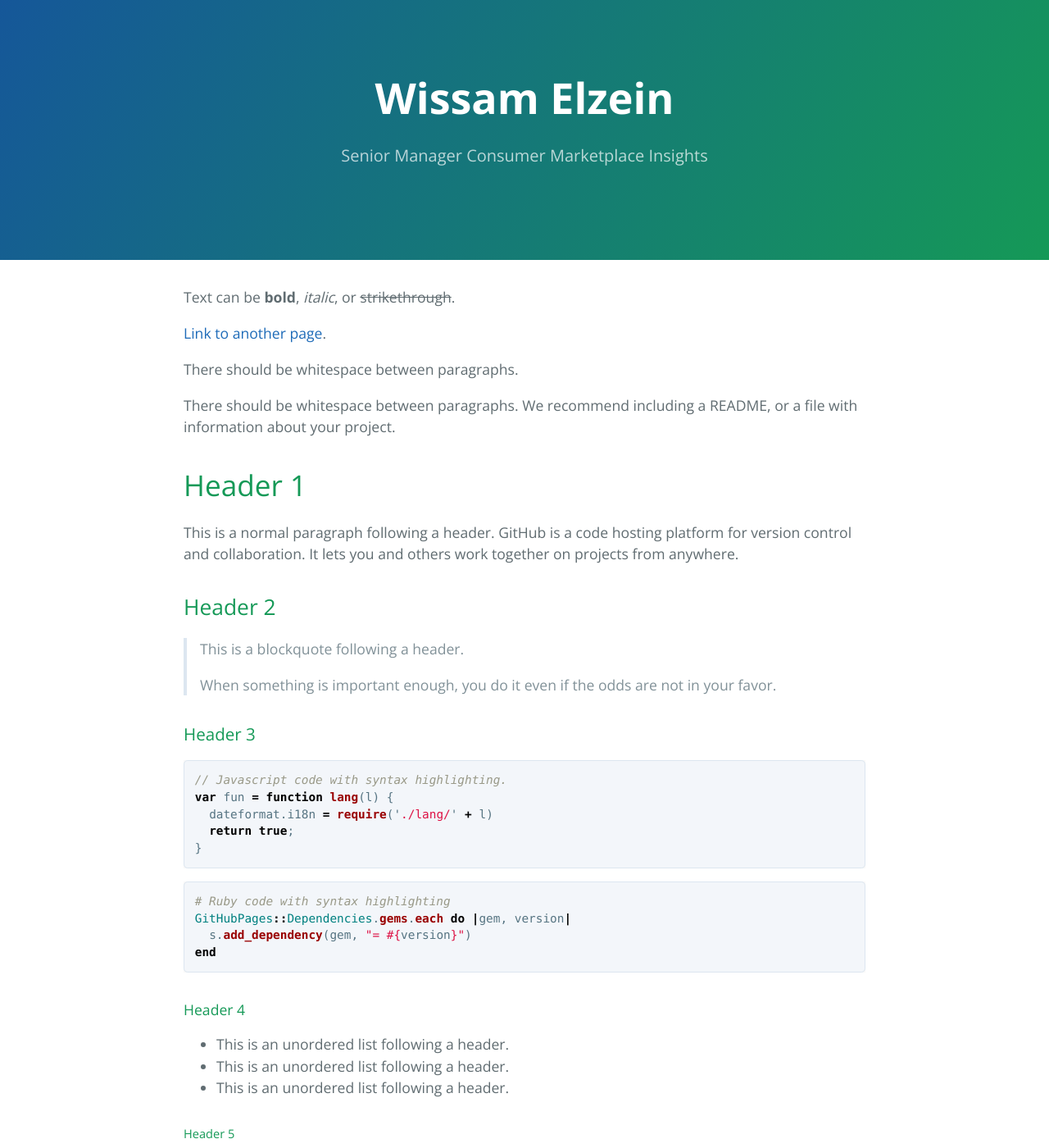
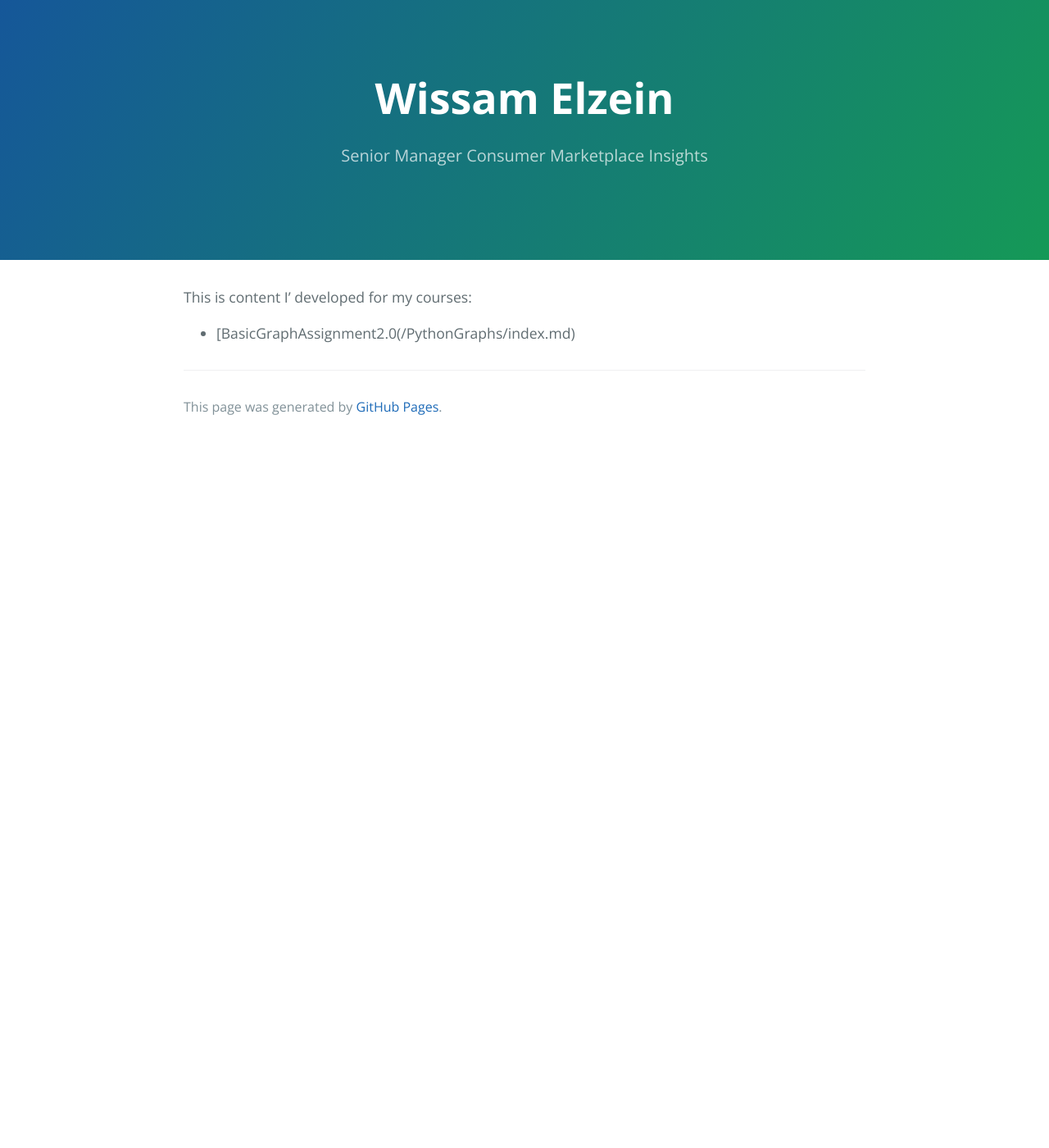
Before and after one commit to Welzein/Welzein.github.io, a Jekyll site: the page built from index.md, in a window 1280 px wide and 1400 px high. Shown: the whole window at 82% size. Built offline with Jekyll 4.4.1, drawn with Linux system fonts in a browser that asks for light colours; our own code applies the rules of GitHub Pages for plain Markdown files; some of the changed text lies outside the part shown.

Commit message:
Update index.md

````diff
--- a/index.md
+++ b/index.md
@@ -3,122 +3,5 @@
 description: Senior Manager Consumer Marketplace Insights
 ---
 
-Text can be **bold**, _italic_, or ~~strikethrough~~.
-
-[Link to another page](./another-page.html).
-
-There should be whitespace between paragraphs.
-
-There should be whitespace between paragraphs. We recommend including a README, or a file with information about your project.
-
-# Header 1
-
-This is a normal paragraph following a header. GitHub is a code hosting platform for version control and collaboration. It lets you and others work together on projects from anywhere.
-
-## Header 2
-
-> This is a blockquote following a header.
->
-> When something is important enough, you do it even if the odds are not in your favor.
-
-### Header 3
-
-```js
-// Javascript code with syntax highlighting.
-var fun = function lang(l) {
-  dateformat.i18n = require('./lang/' + l)
-  return true;
-}
-```
-
-```ruby
-# Ruby code with syntax highlighting
-GitHubPages::Dependencies.gems.each do |gem, version|
-  s.add_dependency(gem, "= #{version}")
-end
-```
-
-#### Header 4
-
-*   This is an unordered list following a header.
-*   This is an unordered list following a header.
-*   This is an unordered list following a header.
-
-##### Header 5
-
-1.  This is an ordered list following a header.
-2.  This is an ordered list following a header.
-3.  This is an ordered list following a header.
-
-###### Header 6
-
-| head1        | head two          | three |
-|:-------------|:------------------|:------|
-| ok           | good swedish fish | nice  |
-| out of stock | good and plenty   | nice  |
-| ok           | good `oreos`      | hmm   |
-| ok           | good `zoute` drop | yumm  |
-
-### There's a horizontal rule below this.
-
-* * *
-
-### Here is an unordered list:
-
-*   Item foo
-*   Item bar
-*   Item baz
-*   Item zip
-
-### And an ordered list:
-
-1.  Item one
-1.  Item two
-1.  Item three
-1.  Item four
-
-### And a nested list:
-
-- level 1 item
-  - level 2 item
-  - level 2 item
-    - level 3 item
-    - level 3 item
-- level 1 item
-  - level 2 item
-  - level 2 item
-  - level 2 item
-- level 1 item
-  - level 2 item
-  - level 2 item
-- level 1 item
-
-### Small image
-
-![Octocat](https://github.githubassets.com/images/icons/emoji/octocat.png)
-
-### Large image
-
-![Branching](https://guides.github.com/activities/hello-world/branching.png)
-
-
-### Definition lists can be used with HTML syntax.
-
-<dl>
-<dt>Name</dt>
-<dd>Godzilla</dd>
-<dt>Born</dt>
-<dd>1952</dd>
-<dt>Birthplace</dt>
-<dd>Japan</dd>
-<dt>Color</dt>
-<dd>Green</dd>
-</dl>
-
-```
-Long, single-line code blocks should not wrap. They should horizontally scroll if they are too long. This line should be long enough to demonstrate this.
-```
-
-```
-The final element.
-```
+This is content I' developed for my courses:
+- [BasicGraphAssignment2.0(/PythonGraphs/index.md)
````
